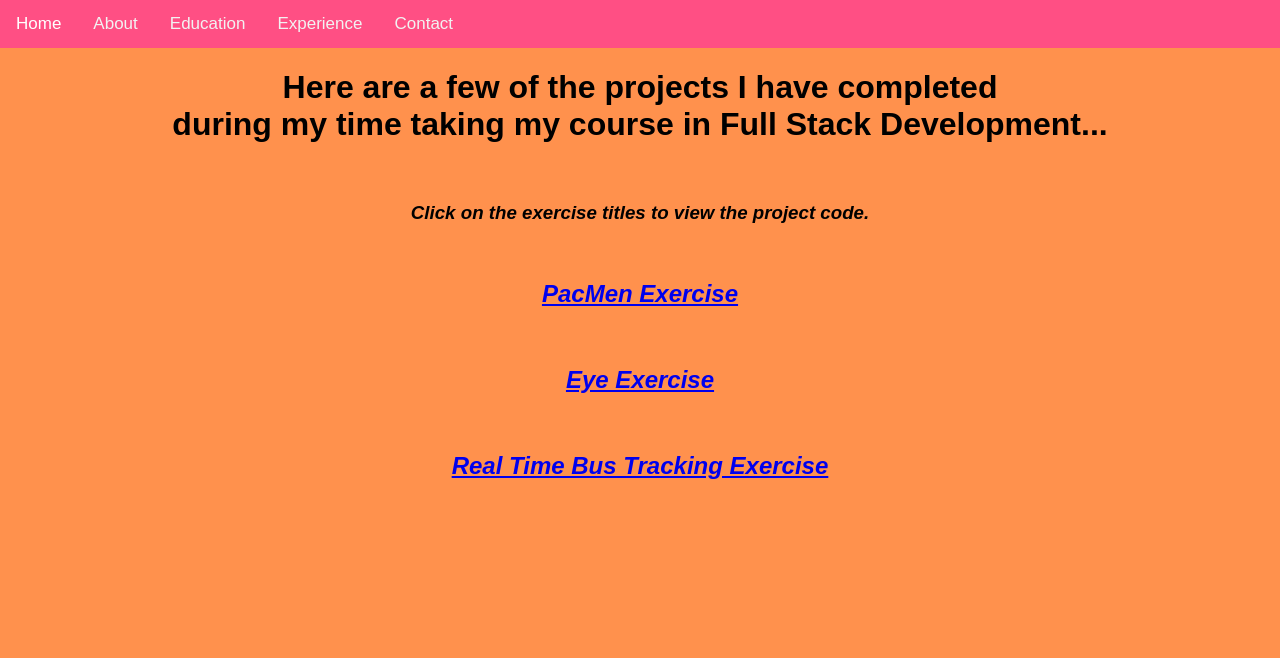
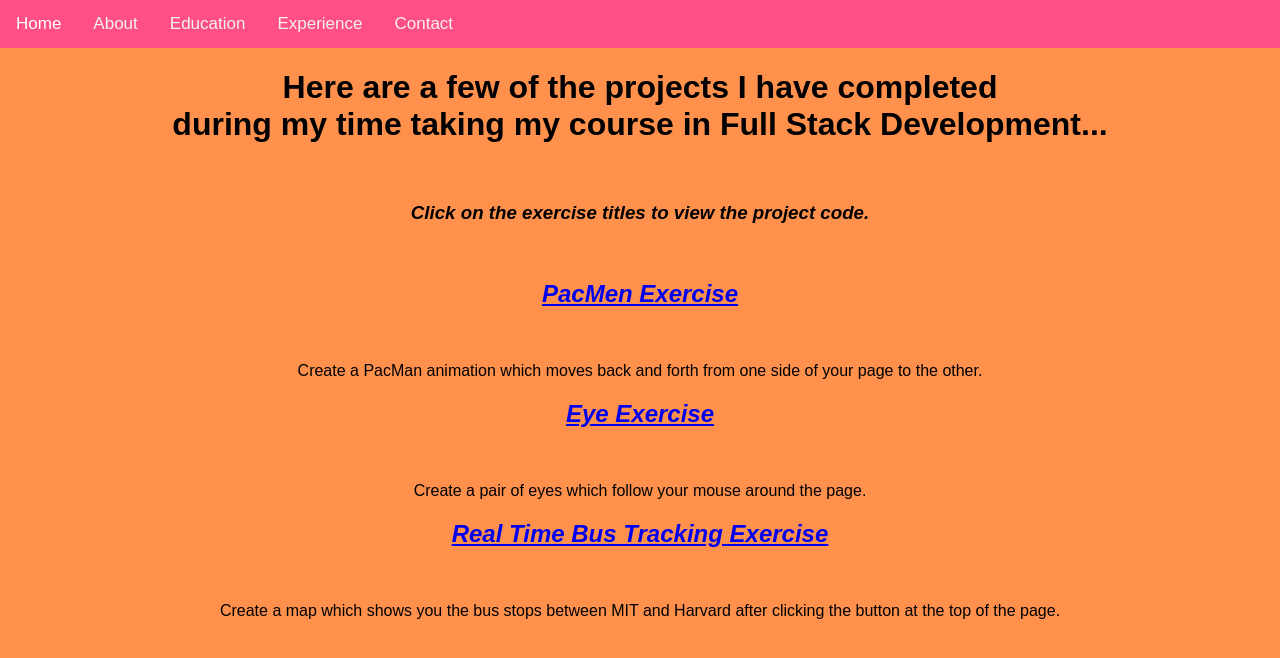
Before and after one commit to RubyCodesPortfolio/RubyCodes.github.io, a plain HTML site: page Experience.html in a window 1280 px wide. Drawn offline with Linux system fonts and the light colour scheme.

Commit message:
Update Experience.html

```diff
--- a/Experience.html
+++ b/Experience.html
@@ -66,18 +66,21 @@ body{ background-color:#FF914D;}
         <h2>
          <a href= "https://github.com/RubyCodesPortfolio/PacMan-Exercise" class="button"><em>PacMen Exercise</em></a>
         </h2><br>
+      <p> Create a PacMan animation which moves back and forth from one side of your page to the other.</p>
     </center>
 
     <center>
         <h2>
          <a href= "https://github.com/RubyCodesPortfolio/Eye-Exercise" class="button"><em>Eye Exercise</em></a>
         </h2><br>
+      <p>Create a pair of eyes which follow your mouse around the page.</p>
     </center>
 
     <center>
         <h2>
          <a href= "https://github.com/RubyCodesPortfolio/Real-Time-Bus-Tracker" class="button"><em>Real Time Bus Tracking Exercise</em></a>
         </h2><br>
+      <p>Create a map which shows you the bus stops between MIT and Harvard after clicking the button at the top of the page.</p>
     </center>
 
 </html>
```
